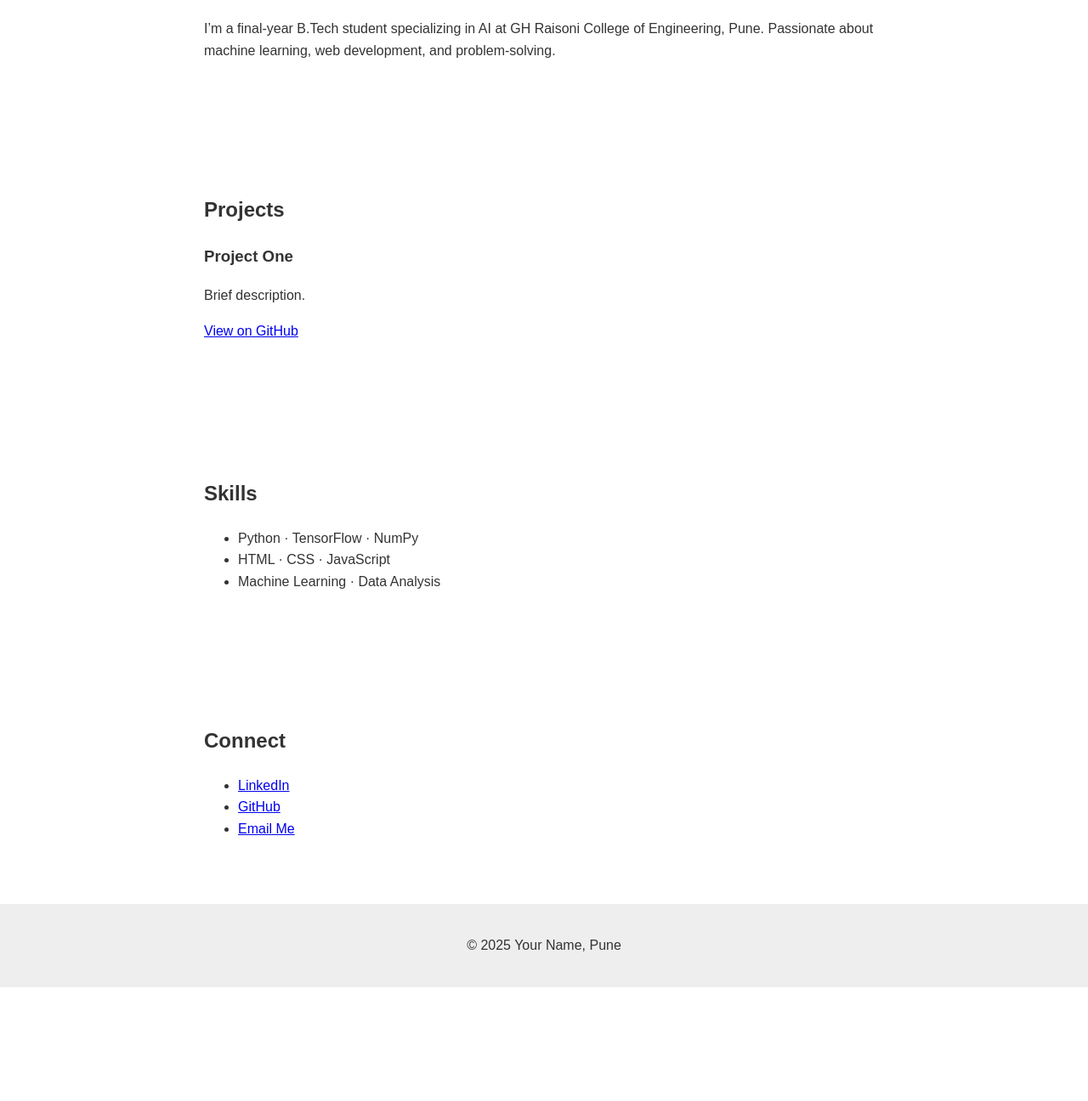
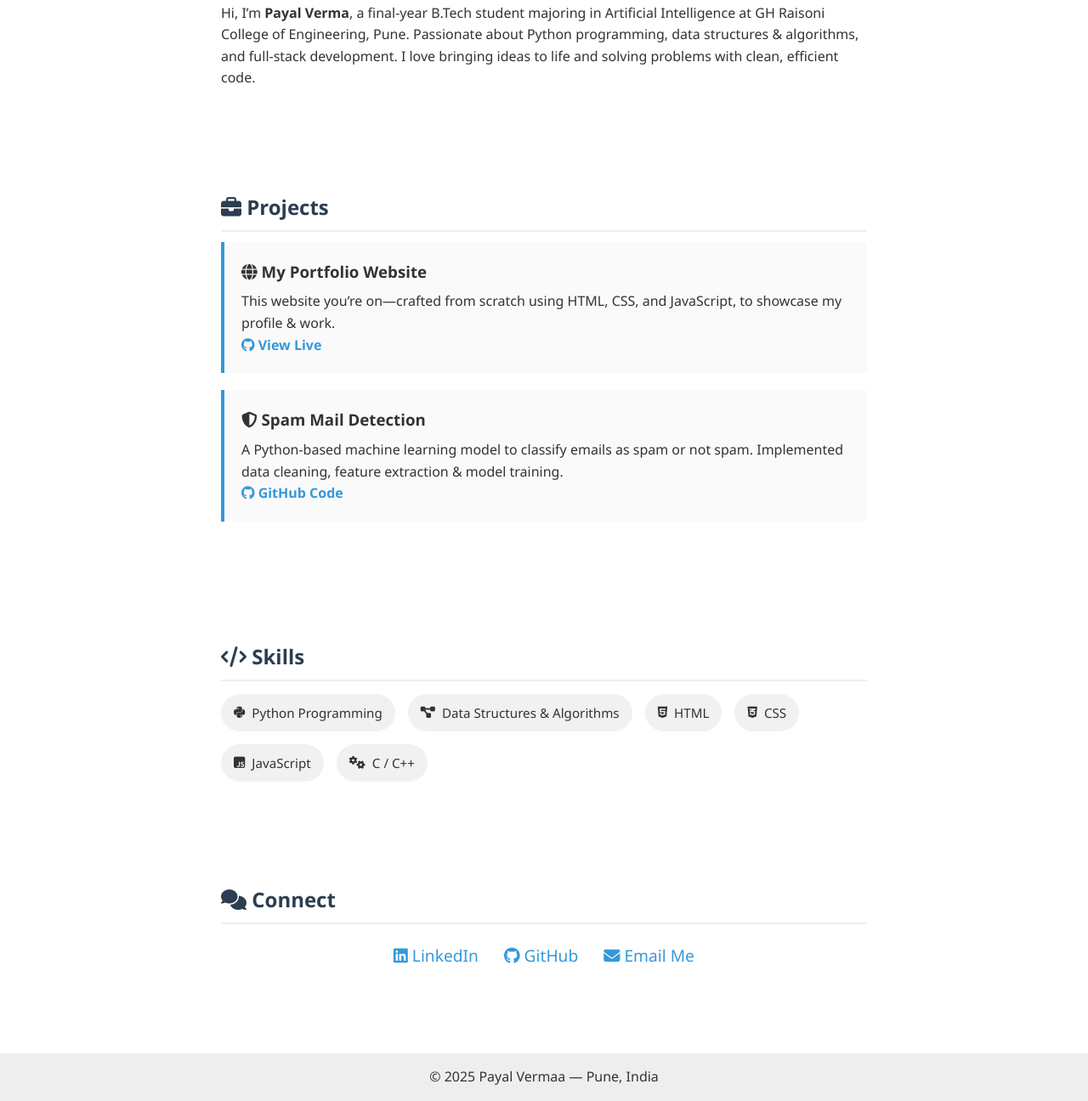
Before and after one commit to payall03/payall03.github.io, a plain HTML site: page index.html in a window 1280 px wide. Shown: the part 917-2213 px from the top of the page at 85% size. Before the commit the page ends 2079 px from the top, so only its background shows below. Drawn offline with Linux system fonts and the light colour scheme.

Commit message:
Launch Payal's portfolio

```diff
--- a/css/style.css
+++ b/css/style.css
@@ -1,8 +1,29 @@
-body { margin: 0; font-family: sans-serif; color: #333; line-height: 1.6; }
-header#hero { height: 100vh; background: #f5f5f5; display: flex;
-  flex-direction: column; align-items: center; justify-content: center; text-align: center; }
-header#hero img { width: 150px; border-radius: 50%; }
-header#hero .btn { margin-top: 10px; padding: 10px 20px; background: #3498db; color: white; text-decoration: none; border-radius: 5px; }
-section { padding: 60px 20px; max-width: 800px; margin: auto; }
-.project { margin-bottom: 20px; }
-footer { text-align: center; padding: 20px; background: #eee; }
+/* Reset & Basics */
+* { margin:0; padding:0; box-sizing:border-box; }
+body { font-family: 'Segoe UI', Tahoma, sans-serif; color:#333; line-height:1.6; }
+a { text-decoration:none; color:#3498db; transition:color .3s; }
+a:hover { color:#21618c; }
+h2 { margin-bottom:0.5em; color:#2c3e50; border-bottom:2px solid #eee; padding-bottom:0.3em; }
+section { padding:60px 20px; max-width:800px; margin:auto; }
+
+/* Hero */
+#hero { height:100vh; background:#fdfdfd; display:flex; flex-direction:column; align-items:center; justify-content:center; text-align:center; }
+#hero img { width:160px; border-radius:50%; border:4px solid #3498db; }
+#hero .btn { display:inline-block; margin-top:15px; padding:12px 25px; background:#3498db; color:#fff; border-radius:30px; font-size:1.1em; }
+#hero .btn i { margin-right:8px; }
+
+/* Projects */
+.project { background:#fafafa; padding:20px; margin-bottom:20px; border-left:4px solid #3498db; }
+.project h3 { margin-bottom:8px; }
+.project a { font-weight:bold; }
+
+/* Skills */
+.skills-list { list-style:none; display:flex; flex-wrap:wrap; gap:15px; margin-top:15px; }
+.skills-list li { background:#f1f1f1; padding:10px 15px; border-radius:30px; display:flex; align-items:center; gap:8px; font-size:0.95em; }
+
+/* Social */
+.social { list-style:none; display:flex; justify-content:center; gap:30px; padding-top:10px; }
+.social a { font-size:1.2em; }
+
+/* Footer */
+footer { text-align:center; padding:15px; background:#eee; margin-top:40px; }
--- a/index.html
+++ b/index.html
@@ -1,54 +1,90 @@
 <!DOCTYPE html>
 <html lang="en">
 <head>
-  <meta charset="UTF-8">
-  <title>Your Name | Portfolio</title>
-  <meta name="viewport" content="width=device-width, initial-scale=1.0">
-  <link rel="stylesheet" href="css/style.css">
+  <meta charset="UTF-8" />
+  <meta name="viewport" content="width=device-width, initial-scale=1.0"/>
+  <title>Payal Verma | Portfolio</title>
+  <!-- Font Awesome for icons -->
+  <link
+    rel="stylesheet"
+    href="https://cdnjs.cloudflare.com/ajax/libs/font-awesome/6.5.0/css/all.min.css"
+    integrity="sha512-...omitted..."
+    crossorigin="anonymous"
+    referrerpolicy="no-referrer"
+  />
+  <link rel="stylesheet" href="css/style.css" />
 </head>
 <body>
+  <!-- HERO / PROFILE -->
   <header id="hero">
-    <img src="img/profile.jpg" alt="Your Name">
-    <h1>Your Name</h1>
-    <p>Artificial Intelligence Student & Developer</p>
-    <a href="#connect" class="btn">Connect</a>
+    <img src="img/profile.jpg" alt="Payal Vermaa" />
+    <h1>Payal Vermaa</h1>
+    <p><i class="fas fa-graduation-cap"></i> B.Tech Final Year (AI Student & Developer)</p>
+    <a href="#connect" class="btn"><i class="fas fa-paper-plane"></i> Connect</a>
   </header>
 
+  <!-- ABOUT ME -->
   <section id="about">
-    <h2>About Me</h2>
-    <p>I’m a final-year B.Tech student specializing in AI at GH Raisoni College of Engineering, Pune. Passionate about machine learning, web development, and problem-solving.</p>
+    <h2><i class="fas fa-user"></i> About Me</h2>
+    <p>
+      Hi, I’m <strong>Payal Verma</strong>, a final-year B.Tech student majoring in Artificial Intelligence at GH Raisoni College of Engineering, Pune. Passionate about Python programming, data structures & algorithms, and full-stack development. I love bringing ideas to life and solving problems with clean, efficient code.
+    </p>
   </section>
 
+  <!-- PROJECTS -->
   <section id="projects">
-    <h2>Projects</h2>
+    <h2><i class="fas fa-briefcase"></i> Projects</h2>
+
     <div class="project">
-      <h3>Project One</h3>
-      <p>Brief description.</p>
-      <a href="#" target="_blank">View on GitHub</a>
+      <h3><i class="fas fa-globe"></i> My Portfolio Website</h3>
+      <p>This website you’re on—crafted from scratch using HTML, CSS, and JavaScript, to showcase my profile & work.</p>
+      <a href="https://payall03.github.io" target="_blank"><i class="fab fa-github"></i> View Live</a>
     </div>
-    <!-- Add more -->
+
+    <div class="project">
+      <h3><i class="fas fa-shield-alt"></i> Spam Mail Detection</h3>
+      <p>A Python-based machine learning model to classify emails as spam or not spam. Implemented data cleaning, feature extraction & model training.</p>
+      <a href="https://github.com/payall03/spam-mail-detection" target="_blank"><i class="fab fa-github"></i> GitHub Code</a>
+    </div>
   </section>
 
+  <!-- SKILLS -->
   <section id="skills">
-    <h2>Skills</h2>
-    <ul>
-      <li>Python · TensorFlow · NumPy</li>
-      <li>HTML · CSS · JavaScript</li>
-      <li>Machine Learning · Data Analysis</li>
+    <h2><i class="fas fa-code"></i> Skills</h2>
+    <ul class="skills-list">
+      <li><i class="fab fa-python"></i> Python Programming</li>
+      <li><i class="fas fa-project-diagram"></i> Data Structures & Algorithms</li>
+      <li><i class="fab fa-html5"></i> HTML</li>
+      <li><i class="fab fa-css3-alt"></i> CSS</li>
+      <li><i class="fab fa-js-square"></i> JavaScript</li>
+      <li><i class="fas fa-cogs"></i> C / C++</li>
     </ul>
   </section>
 
+  <!-- CONNECT -->
   <section id="connect">
-    <h2>Connect</h2>
+    <h2><i class="fas fa-comments"></i> Connect</h2>
     <ul class="social">
-      <li><a href="https://linkedin.com/in/yourprofile">LinkedIn</a></li>
-      <li><a href="https://github.com/yourusername">GitHub</a></li>
-      <li><a href="mailto:you@example.com">Email Me</a></li>
+      <li>
+        <a href="https://www.linkedin.com/in/payalvermaa21" target="_blank">
+          <i class="fab fa-linkedin"></i> LinkedIn
+        </a>
+      </li>
+      <li>
+        <a href="https://github.com/payall03" target="_blank">
+          <i class="fab fa-github"></i> GitHub
+        </a>
+      </li>
+      <li>
+        <a href="mailto:payall03@example.com">
+          <i class="fas fa-envelope"></i> Email Me
+        </a>
+      </li>
     </ul>
   </section>
 
   <footer>
-    <p>© 2025 Your Name, Pune</p>
+    <p>&copy; 2025 Payal Vermaa — Pune, India</p>
   </footer>
 
   <script src="js/scripts.js"></script>
--- a/js/scripts.js
+++ b/js/scripts.js
@@ -1,7 +1,7 @@
-document.querySelectorAll('a[href^="#"]').forEach(anchor => {
-  anchor.addEventListener('click', e => {
+document.querySelectorAll('a[href^="#"]').forEach(a => {
+  a.addEventListener('click', e => {
     e.preventDefault();
-    document.querySelector(anchor.getAttribute('href'))
-      .scrollIntoView({ behavior: 'smooth' });
+    const target = document.querySelector(a.getAttribute('href'));
+    if (target) target.scrollIntoView({ behavior: 'smooth' });
   });
 });
```
Also changed, not shown: img/profile.jpg (added).
